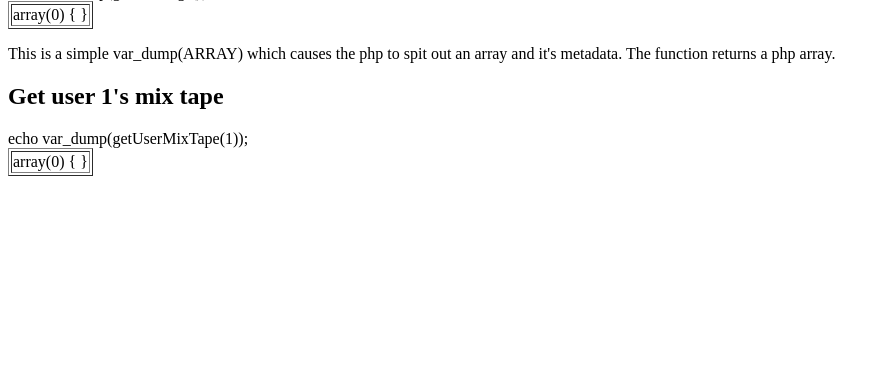
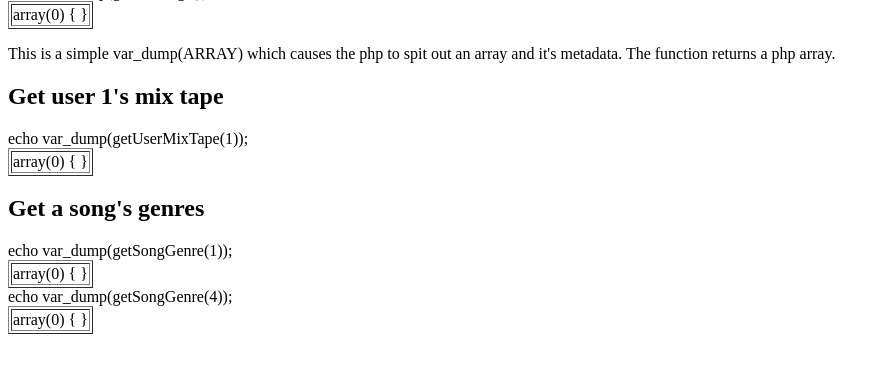
Before and after one commit to walker-clint/Group02SWE3613, a PHP site: page /_test/test.php in a window 1280 px wide. Shown: the part 250-623 px from the top of the page, without its empty margins (0-890 px from the left). Run offline with PHP 8.4, Linux system fonts and the light colour scheme; data that the repository does not hold is empty.

Commit message:
Sample code for getSongGenre()

```diff
--- a/_test/test.php
+++ b/_test/test.php
@@ -39,5 +39,25 @@
                 </td>
             </table>
         </div>
+
+        <div>
+            <h2>Get a song's genres</h2>
+            echo var_dump(getSongGenre(1));
+            <table border="1">
+                <td>
+                    <?php
+                    echo var_dump(getSongGenre(1));
+                    ?>
+                </td>
+            </table>
+            echo var_dump(getSongGenre(4));
+            <table border="1">
+                <td>
+                    <?php
+                    echo var_dump(getSongGenre(4));
+                    ?>
+                </td>
+            </table>
+        </div>
     </body>
 </html>
```
